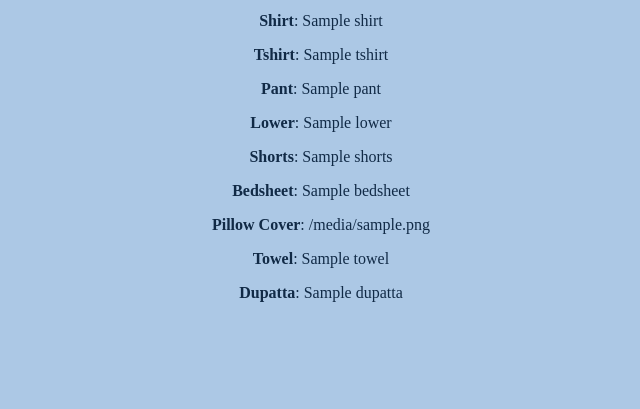
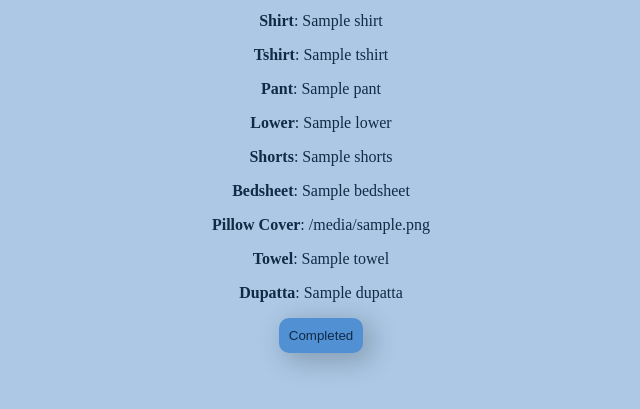
Before and after one commit to notnotrachit/digital_dhobi, a Django app: template templates/order_detail.html in a window 1280 px wide. Shown: the part 306-715 px from the top of the page, without its empty margins (319-959 px from the left). Run offline with Django 4.2, Linux system fonts and the light colour scheme; the template is opened without the code that fills it: most values are stand-ins (such as "Sample title", 1, 10 or a date in 2020).

Commit message:
new changes

```diff
--- a/templates/order_detail.css
+++ b/templates/order_detail.css
@@ -5,3 +5,16 @@
 .bld {
   font-weight: bold;
 }
+button {
+  padding: 10px;
+  border: none;
+  background-color: #5190d3;
+  border-radius: 10px;
+  box-shadow: 7px 6px 28px 1px rgba(0, 0, 0, 0.24);
+  cursor: pointer;
+  outline: none;
+  transition: 0.9s all;
+}
+button:active {
+  transform: scale(0.1);
+}
--- a/templates/order_detail.html
+++ b/templates/order_detail.html
@@ -27,6 +27,7 @@
       <p><span class="bld">Pillow Cover</span>: {{order.pillowcover}}</p>
       <p><span class="bld">Towel</span>: {{order.towel}}</p>
       <p><span class="bld">Dupatta</span>: {{order.dupatta}}</p>
+      <button class="btn">Completed</button>
     </center>
   </body>
 </html>
```
